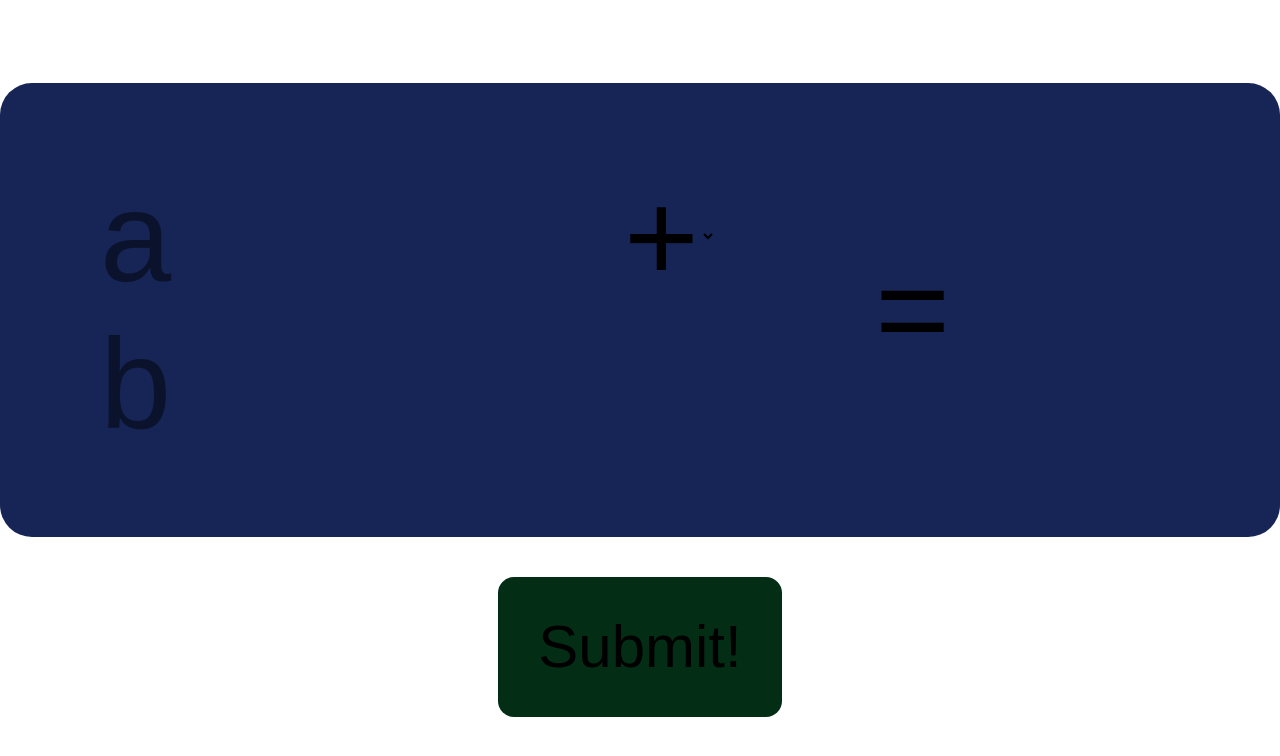
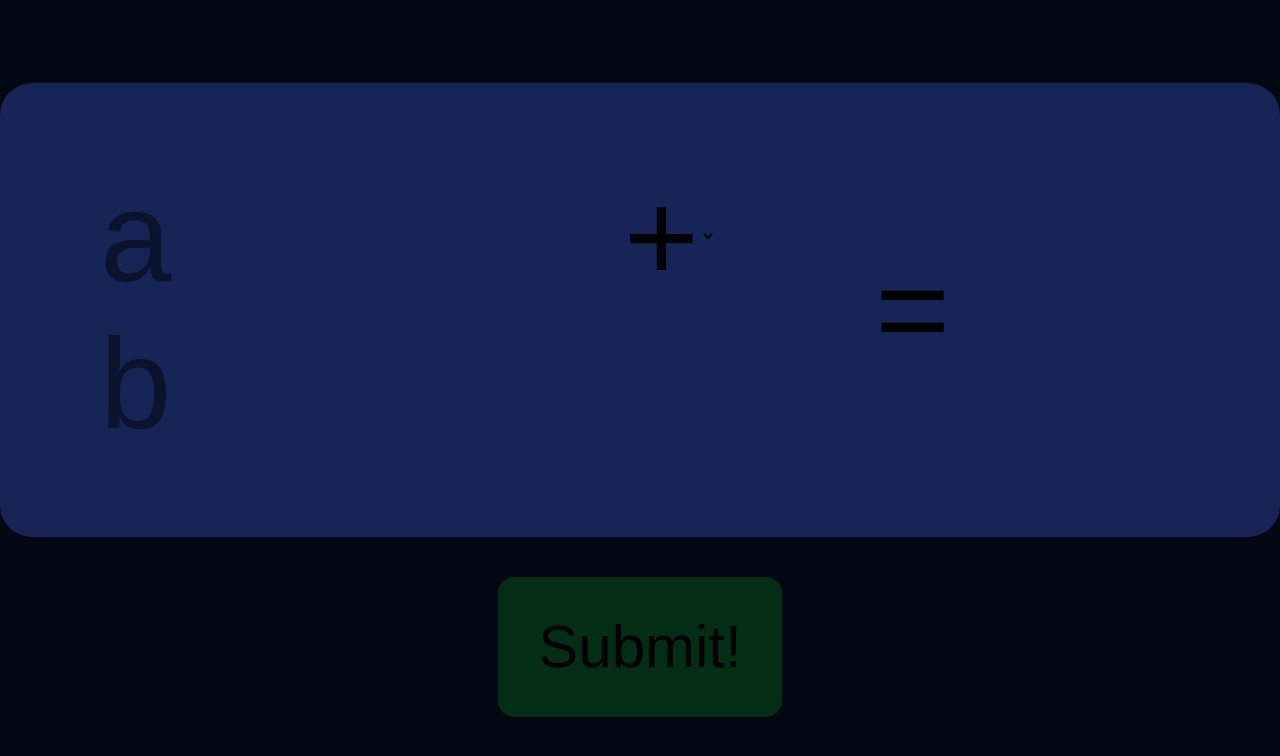
Before and after one commit to buraito-kun/test-mono-repo, a Next.js app in the folder apps/frontend/: page / in a window 1280 px wide. Shown: the top 756 px of the page. Built offline with nearby package versions, Linux system fonts and the light colour scheme.

Commit message:
fix: change background color

```diff
--- a/apps/frontend/app/page.tsx
+++ b/apps/frontend/app/page.tsx
@@ -14,7 +14,7 @@ export default function Home() {
   };
 
   return (
-    <div className="w-screen h-screen flex flex-col place-items-center place-content-center">
+    <div className="w-screen h-screen flex flex-col place-items-center place-content-center bg-gray-950">
       <div className="p-20 bg-blue-950 rounded-4xl flex place-items-center">
         <label>
           <input
```
